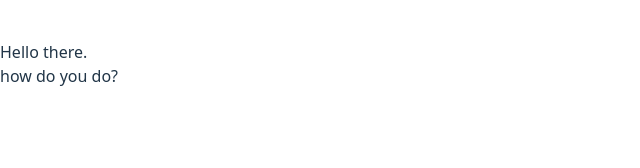
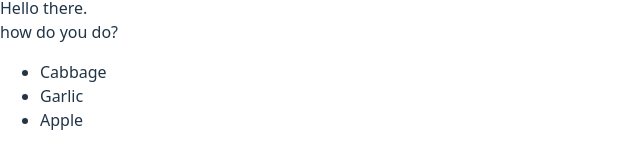
Before and after one commit to johanjaners/react-trainingGround, a React (Vite) app: page / in a window 1280 px wide. Shown: the part 602-770 px from the top of the page, without its empty margins (0-640 px from the left). Built offline with nearby package versions, Linux system fonts and the light colour scheme.

Commit message:
App.jsx: rendering lists: added function ShoppingList

```diff
--- a/src/App.jsx
+++ b/src/App.jsx
@@ -43,7 +43,16 @@ const products = [
   {title: `Apple`, id: 3},
 ];
 
-
+function ShoppingList() {
+  const listItems = products.map(product =>
+    <li key={product.id}>
+      {product.title}
+    </li>
+    );
+    return (
+      <ul>{listItems}</ul>
+    );
+}
 
 export default function App() {
   let isLoggedIn = false;
@@ -58,6 +67,7 @@ export default function App() {
       <MyButton />
       <Profile />
       <AboutPage />
+      <ShoppingList />
     </div>
   );
 }
```
